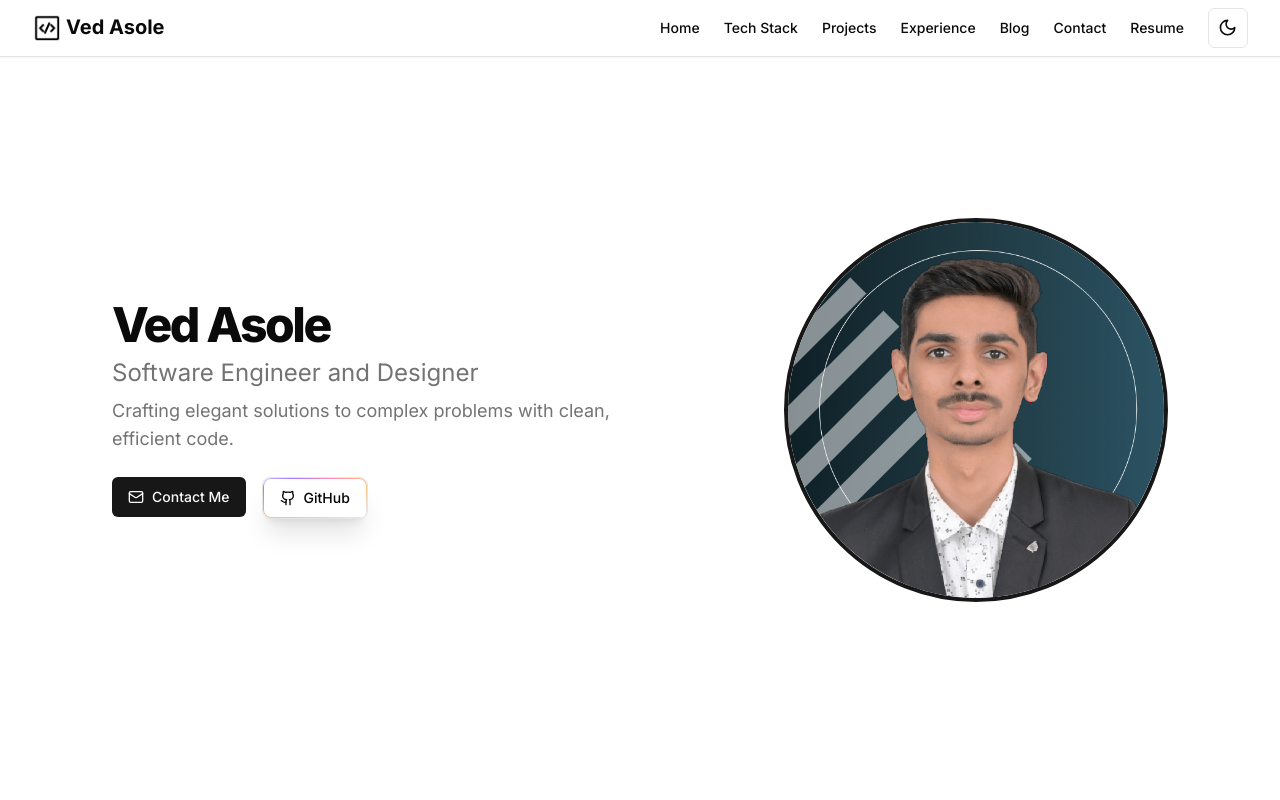
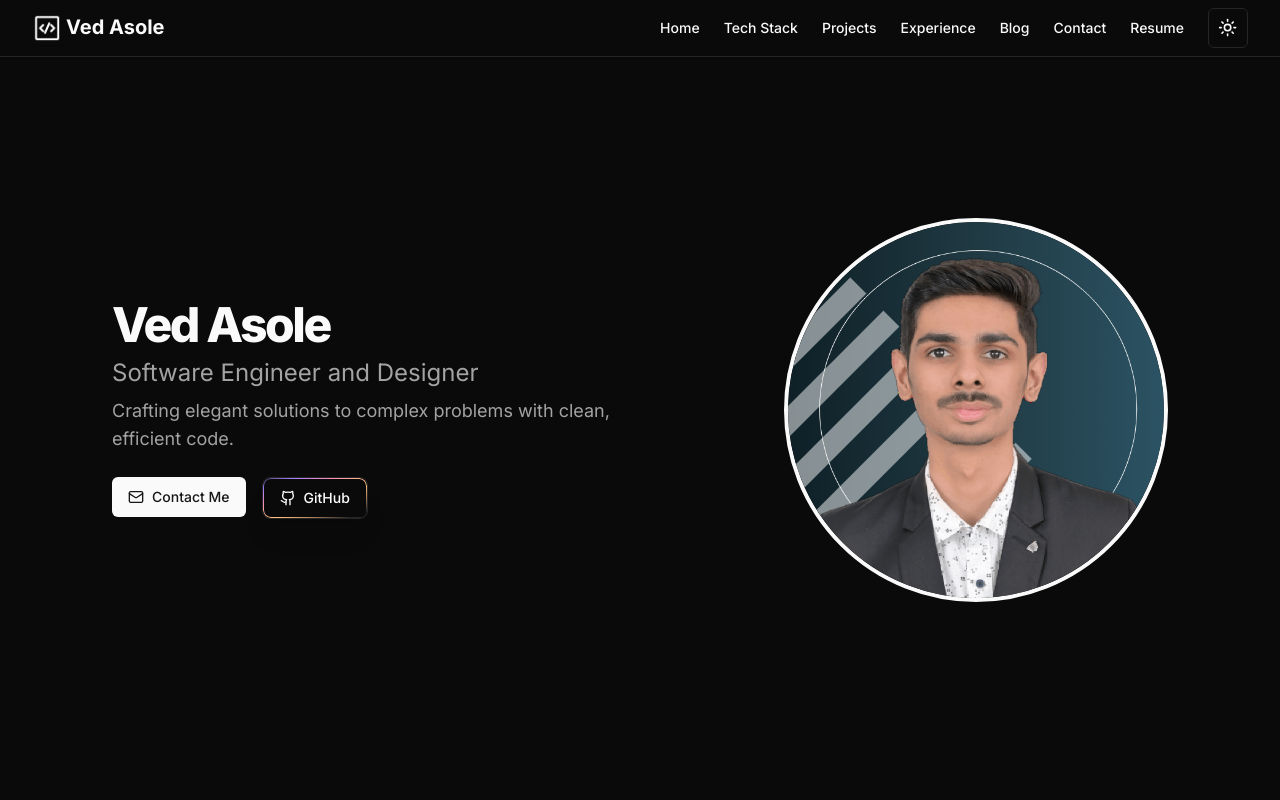
Before and after one commit to ved-asole/nextjs-portfolio, a Next.js app: page / in a window 1280 px wide. Shown: the top 800 px of the page. Built offline with nearby package versions, Linux system fonts and the light colour scheme.

Commit message:
refactor: update Header component to set default theme to dark mode

```diff
--- a/app/pages/header.tsx
+++ b/app/pages/header.tsx
@@ -8,8 +8,12 @@ import Link from "next/link";
 
 export default function Header() {
 
-  const { theme } = useTheme();
+  const { theme, setTheme } = useTheme();
   const [themeLogo, setThemeLogo] = useState("/logo.png");
+
+  useEffect(() => {
+    setTheme('dark');
+  }, []);
 
   useEffect(() => {
     if (theme === "dark") {
```
